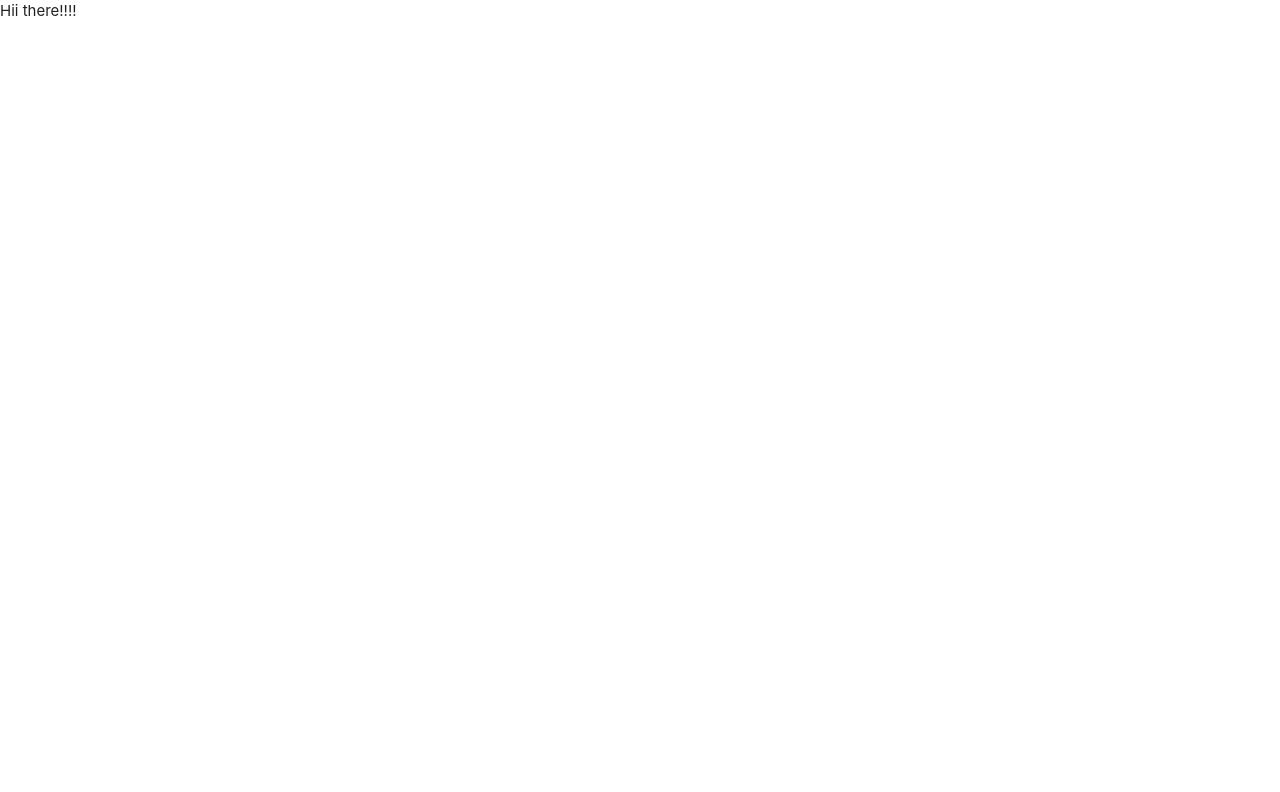
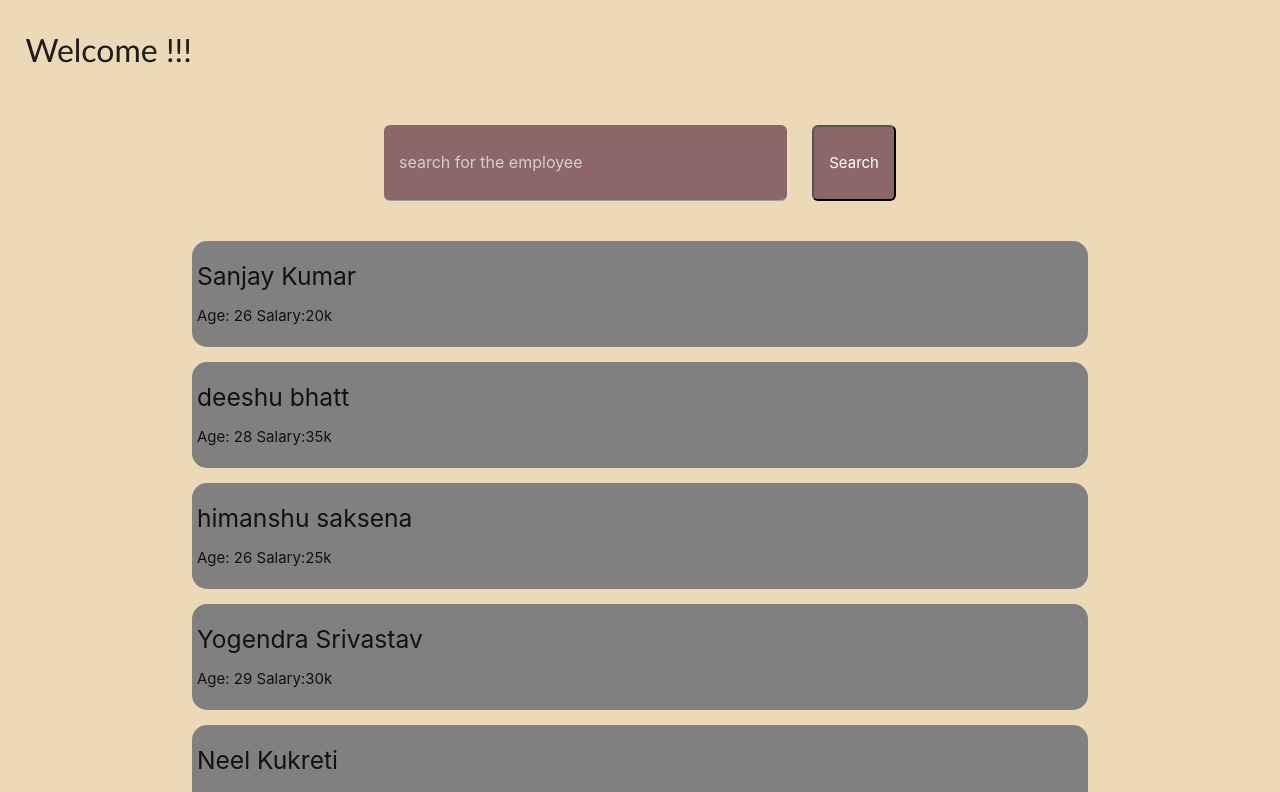
Before and after one commit to deeshubhatt07/Employees, a React (Create React App) app: page /post in a window 1280 px wide. Shown: the top 792 px of the page. Built offline with nearby package versions, Linux system fonts and the light colour scheme.

Commit message:
Added employees

```diff
--- a/src/Header.css
+++ b/src/Header.css
@@ -20,7 +20,7 @@
 .new{
     color: black;
     font-size: 60px;
-    font-family: Georgia, 'Times New Roman', Times, serif;
+    font-family: Impact, Haettenschweiler, 'Arial Narrow Bold', sans-serif ;
     text-align: center;
 }
 
@@ -50,5 +50,5 @@
 
 .header{
     text-align: right;
-    padding: 4px;
+    padding: 2px;
 }
--- a/src/Header.js
+++ b/src/Header.js
@@ -8,7 +8,7 @@ class New extends Component{
     render(){
         return(
             <div id="main">
-                <span className = 'new'>EMPLOYEES</span><br/>
+                <span className = 'new'>Reacter</span><br/>
                 <div>
                     <div className="header">
                         <button id="login">Login</button>
--- /dev/null
+++ b/src/Post.css
@@ -0,0 +1,35 @@
+#main1{
+    font-size: xx-large;
+    font-family: 'Trebuchet MS', 'Lucida Sans Unicode', 'Lucida Grande', 'Lucida Sans', Arial, sans-serif;
+    padding: 2%;
+}
+
+#main2{
+    background-color: rgb(235, 217, 183);
+}
+
+#navbar{
+    display: flex;
+    justify-content: space-between;
+}
+
+#search_{
+    margin-top: 2%;
+    margin-bottom: 2%;
+    margin-left: 30%;
+    margin-right: 2%;
+    padding: 15px;
+    background-color: rgb(141, 103, 103);
+    color: white;
+    border-radius: 6px;
+}
+
+#search_1{
+    margin-top: 2%;
+    margin-bottom: 2%;
+    margin-right: 30%;
+    border-radius: 6px;
+    padding: 15px;
+    background-color: rgb(141, 103, 103);
+    color: white;
+}
--- a/src/Post.js
+++ b/src/Post.js
@@ -1,10 +1,17 @@
 import React, {Component} from 'react';
+import Postlists from './components/Postlists';
+import './Post.css';
 
 class Post extends Component{
     render(){
         return(
-            <div>
-                Hii there!!!!
+            <div id="main2">
+                <div id="main1">Welcome !!!</div>
+                <div id="navbar">
+                    <input id="search_" type="text" placeholder="search for the employee"></input>
+                    <button id="search_1">Search</button>
+                </div>
+                <Postlists />
             </div>
         );
     }
--- /dev/null
+++ b/src/components/Postlists.css
@@ -0,0 +1,8 @@
+#postitems{
+    background-color: grey;
+    margin: 15px;
+    padding: 5px;
+    border-radius: 15px;
+    margin-left: 15%;
+    margin-right: 15%;
+}
--- /dev/null
+++ b/src/components/Postlists.js
@@ -0,0 +1,27 @@
+import React, {Component} from 'react';
+import '../components/Postlists.css';
+import PostData from '../data/PostData.json';
+
+class Postlists extends Component{
+    render(){
+        return(
+            <div>
+                {PostData.map((Details, index) => {
+                    return(
+                        <div>
+                            <div id="postitems">
+                                <h5>{Details.name}</h5>
+                                <p>Age: {Details.age} Salary:{Details.sal}</p>
+                            </div>
+                            <div>
+
+                            </div>
+                        </div>
+                    )
+                })}
+            </div>
+        );
+    }
+}
+
+export default Postlists;
--- /dev/null
+++ b/src/data/PostData.json
@@ -0,0 +1,39 @@
+[
+    {
+        "id": 1,
+        "name": "Sanjay Kumar",
+        "age": "26",
+        "sal": "20k",
+        "depart":"Management"
+    },
+    {
+        "id": 2,
+        "name": "deeshu bhatt",
+        "age": "28",
+        "sal": "35k"
+    },
+    {
+        "id":3,
+        "name":"himanshu saksena",
+        "age": "26",
+        "sal": "25k"
+    },
+    {
+        "id":3,
+        "name":"Yogendra Srivastav",
+        "age": "29",
+        "sal": "30k"
+    },
+    {
+        "id":3,
+        "name":"Neel Kukreti",
+        "age": "22",
+        "sal": "60k"
+    },
+    {
+        "id":3,
+        "name":"Prashant sharma",
+        "age": "21",
+        "sal": "15k"
+    }
+]
```
